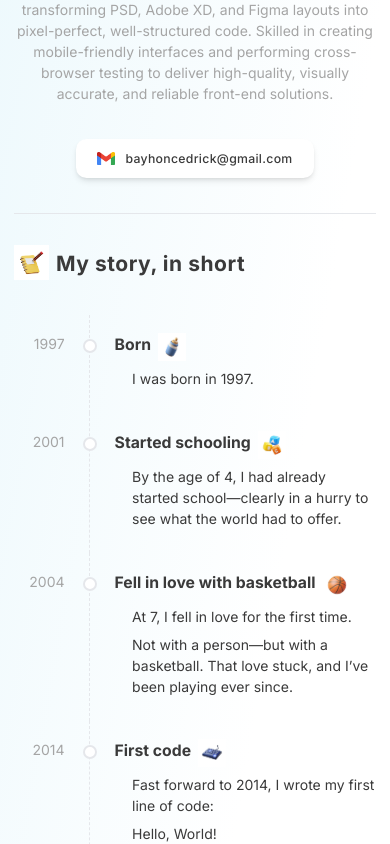
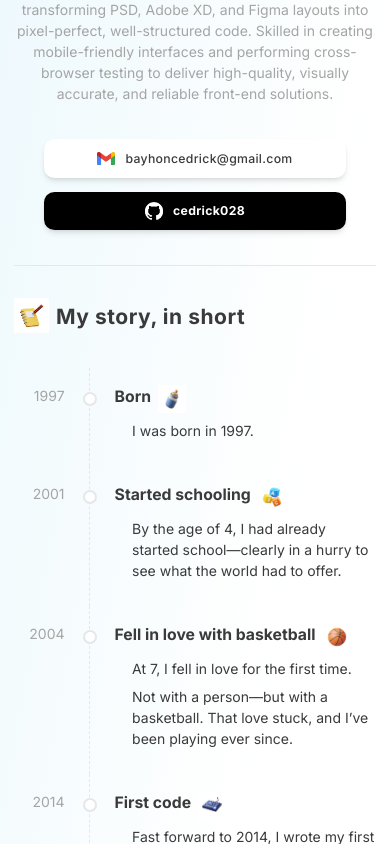
Before and after one commit to cedrick028/ced-cv, an Angular app: page / in a window 390 px wide. Shown: the part 820-1664 px from the top of the page. Built offline with nearby package versions, Linux system fonts and the light colour scheme.

Commit message:
Added github link

```diff
--- a/package.json
+++ b/package.json
@@ -31,6 +31,7 @@
     "@angular/compiler-cli": "~13.3.0",
     "@types/jasmine": "~3.10.0",
     "@types/node": "^12.11.1",
+    "angular-cli-ghpages": "^1.0.3",
     "autoprefixer": "^10.4.23",
     "jasmine-core": "~4.0.0",
     "karma": "~6.3.0",
--- a/src/app/components/profile/profile.component.html
+++ b/src/app/components/profile/profile.component.html
@@ -1,7 +1,7 @@
 <div class="flex flex-col gap-12 md:gap-16 md:px-4">
   <p #introText class="text-6xl md:text-8xl font-bold text-center md:text-left">Turning <span class="text-6xl md:text-8xl font-bold text-white bg-blue-500">complex ideas</span> into intuitive, high-performing <span class="text-6xl md:text-8xl font-bold accent-a">front-end solutions.</span></p>
 
-  <div class="flex flex-col md:flex-row justify-center lg:justify-start items-center gap-5">
+  <div class="flex flex-col md:flex-row justify-center xl:justify-start items-center gap-5">
     <img #profilePic src="assets/images/profile.jpg" class="w-28 h-28 rounded-[50%] flex-shrink-0" />
 
     <div>
@@ -11,17 +11,17 @@
   </div>
 
   <div class="flex flex-col gap-10">
-    <p #myDescription class="w-full lg:w-8/12 text-center lg:text-left muted-text">I’m a Front-end developer with <span class="font-bold">7 years of experience</span> specializing in converting design concepts into clean, responsive HTML5 websites. Experienced in transforming PSD, Adobe XD, and Figma layouts into pixel-perfect, well-structured code. Skilled in creating mobile-friendly interfaces and performing cross-browser testing to deliver high-quality, visually accurate, and reliable front-end solutions.</p>
+    <p #myDescription class="w-full xl:w-8/12 text-center xl:text-left muted-text">I’m a Front-end developer with <span class="font-bold">7 years of experience</span> specializing in converting design concepts into clean, responsive HTML5 websites. Experienced in transforming PSD, Adobe XD, and Figma layouts into pixel-perfect, well-structured code. Skilled in creating mobile-friendly interfaces and performing cross-browser testing to deliver high-quality, visually accurate, and reliable front-end solutions.</p>
 
-    <div #emailBtn class="flex gap-2">
-      <!-- <div class="flex items-center gap-3 px-6 py-3 bg-[#25D366] rounded-xl shadow-md">
-        <img src="assets/images/whatsapp.png" class="w-5 h-auto" />
-        <p class="text-sm font-bold text-white tracking-wide">+971 50 646 1492</p>
-      </div> -->
-
-      <a href="mailto:bayhoncedrick@gmail.com" class="mx-auto lg:mx-0 flex items-center gap-3 px-6 py-3 bg-white rounded-xl shadow-md email-button transition-transform duration-100 ease-in hover:scale-105">
+    <div #emailBtn class="flex flex-col md:flex-row md:justify-center xl:justify-start gap-4">
+      <a href="mailto:bayhoncedrick@gmail.com" class="mx-auto md:mx-0 w-10/12 md:w-fit lg:mx-0 flex items-center justify-center gap-3 px-6 py-3 bg-white rounded-xl shadow-md email-button transition-transform duration-100 ease-in hover:scale-105">
         <img src="assets/images/gmail.png" class="w-5 h-auto" />
         <p class="text-sm font-medium tracking-wide">bayhoncedrick@gmail.com</p>
+      </a>
+
+      <a href="https://github.com/cedrick028" target="_blank" class="mx-auto md:mx-0 w-10/12 md:w-fit lg:mx-0 flex items-center justify-center gap-3 px-6 py-3 bg-black rounded-xl shadow-md email-button transition-transform duration-100 ease-in hover:scale-105 cursor-pointer">
+        <img src="assets/images/github_white.png" class="w-5 h-auto" />
+        <p class="text-sm font-bold text-white tracking-wide">cedrick028</p>
       </a>
     </div>
   </div>
--- a/src/app/components/skills/skills.component.ts
+++ b/src/app/components/skills/skills.component.ts
@@ -33,7 +33,8 @@ export class SkillsComponent implements OnInit {
   toolsList: any[] = [
     { icon: 'assets/images/git.png', label: 'Git' },
     { icon: 'assets/images/npm.png', label: 'NPM' },
-    { icon: 'assets/images/vite.png', label: 'Vite' }
+    { icon: 'assets/images/vite.png', label: 'Vite' },
+    { icon: 'assets/images/github.png', label: 'GitHub' },
   ]
 
   otherList: any[] = [
--- a/src/styles.css
+++ b/src/styles.css
@@ -18,8 +18,8 @@
 }
 
 body {
-background: #e8f7fc;
-background: linear-gradient(100deg, rgba(232, 247, 252, 1) 0%, rgba(255, 255, 255, 1) 33%, rgba(255, 255, 255, 1) 60%, rgba(240, 255, 232, 1) 100%);
+  background: #e8f7fc;
+  background: linear-gradient(100deg, rgba(232, 247, 252, 1) 0%, rgba(255, 255, 255, 1) 33%, rgba(255, 255, 255, 1) 60%, rgba(240, 255, 232, 0.40) 100%);
 }
 
 .accent-a {
```
Also changed, not shown: src/assets/images/github_white.png (added), 1 other file (tests, documents, lock files or other folders).
